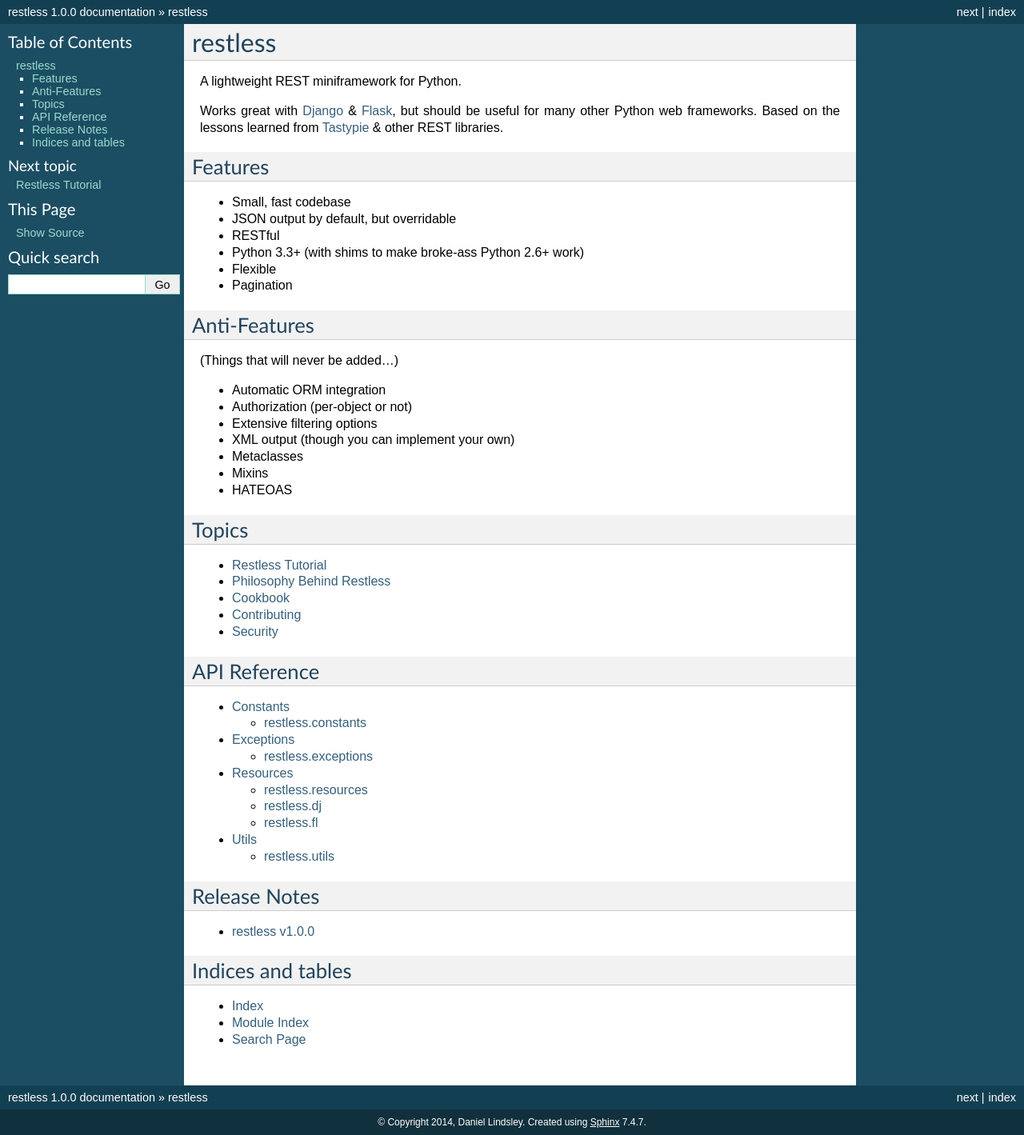
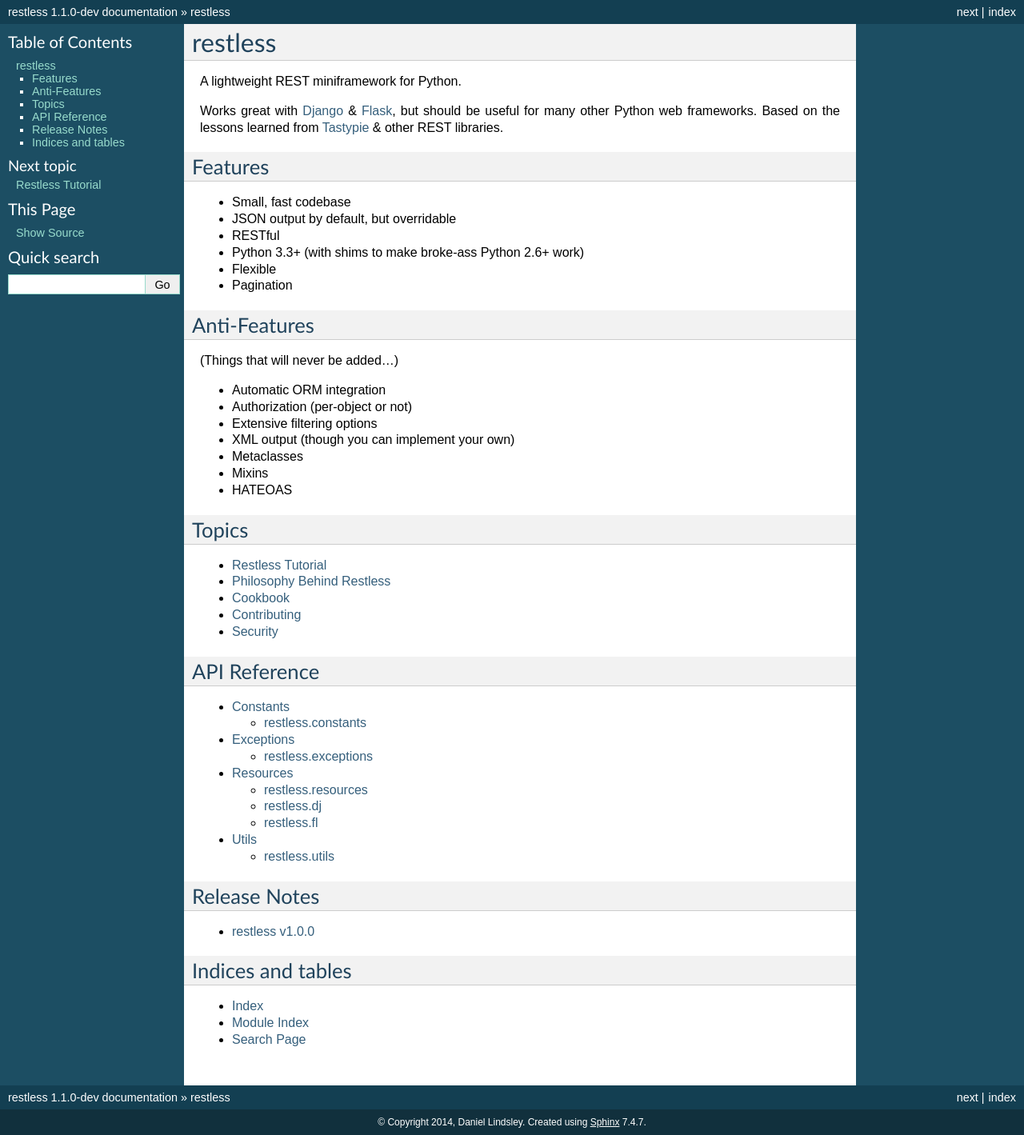
Before and after one commit to toastdriven/restless, a Sphinx documentation site: the page built from docs/index.rst, in a window 1280 px wide. Shown: the whole page at 80% size. Built offline with Sphinx 7.4.7, drawn with Linux system fonts in a browser that asks for light colours.

Commit message:
Starting the dev cycle on 1.1.0.

```diff
--- a/docs/conf.py
+++ b/docs/conf.py
@@ -53,9 +53,9 @@
 # built documents.
 #
 # The short X.Y version.
-version = '1.0.0'
+version = '1.1.0'
 # The full version, including alpha/beta/rc tags.
-release = '1.0.0'
+release = '1.1.0-dev'
 
 # The language for content autogenerated by Sphinx. Refer to documentation
 # for a list of supported languages.
--- a/restless/__init__.py
+++ b/restless/__init__.py
@@ -1,6 +1,6 @@
 __author__ = 'Daniel Lindsley'
 __license__ = 'BSD'
-__version__ = (1, 0, 0)
+__version__ = (1, 1, 0, 'dev')
 
 
 from .resources import Resource
--- a/setup.py
+++ b/setup.py
@@ -5,7 +5,7 @@
 
 setup(
     name='restless',
-    version='1.0.0',
+    version='1.1.0-dev',
     description='Simplistic RESTful API miniframework.',
     author='Daniel Lindsley',
     author_email='daniel@toastdriven.com',
```
